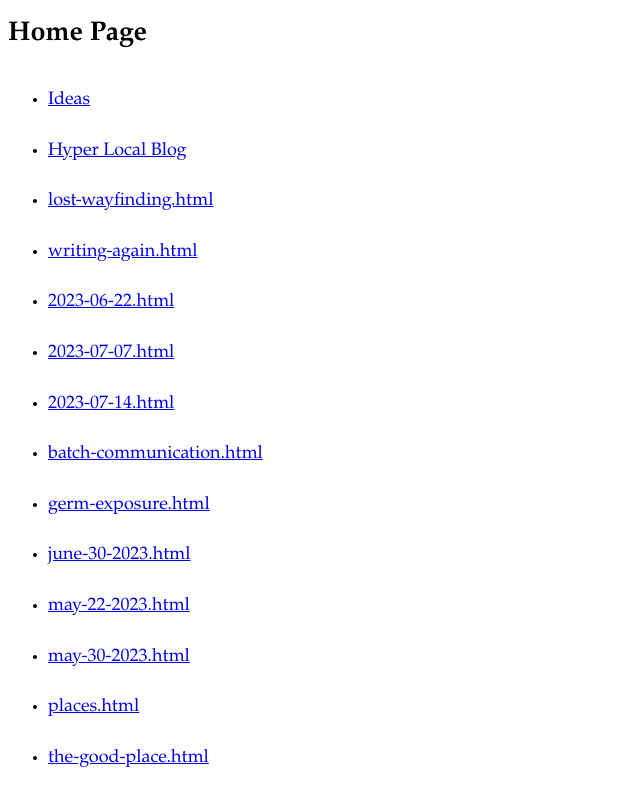
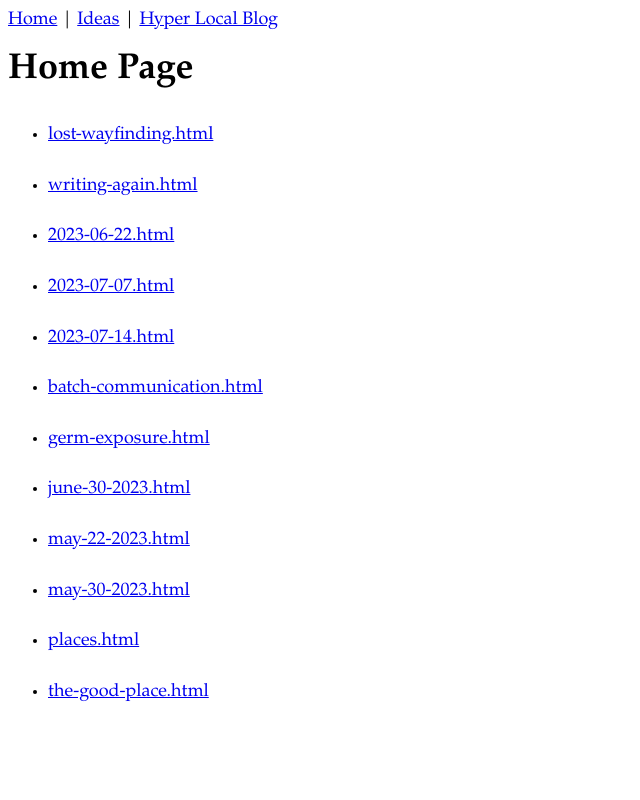
Before and after one commit to jimmyceroneii/lastweekilearned, a website: page html/index.html in a window 1280 px wide. Shown: the whole page, without its empty margins (0-640 px from the left). Drawn offline with Linux system fonts and the light colour scheme.

Commit message:
add navigation to index and future articles

```diff
--- a/html/index.html
+++ b/html/index.html
@@ -1,5 +1,6 @@
 <!DOCTYPE html>
 <html>
+
 <head>
     <meta charset=utf-8>
     <meta name=viewport content=width=device-width, initial-scale=1.0>
@@ -7,14 +8,18 @@
     <link rel=icon type=image/x-icon href=/images/favicon.png>
     <title>Home Page</title>
 </head>
+
 <body>
-<nav class=crumbs>
+    <nav class=menu>
+        <div>
+            <a href="./index.html">Home</a>
+            |
+            <a href=https://github.com/Jimmy-Neil-Have-Problems/idea-repository/wiki>Ideas</a>
+            |
+            <a href=./hyper-local>Hyper Local Blog</a>
+        </div>
+    </nav>
     <h1>Home Page</h1>
-    <ul>
-        <li class=crumb><a href=https://github.com/Jimmy-Neil-Have-Problems/idea-repository/wiki>Ideas</a></li>
-        <li class=crumb><a href=./hyper-local>Hyper Local Blog</a></li>
-    </ul>
-</nav>
     <ul>
         <li><a href="lost-wayfinding.html">lost-wayfinding.html</a><br></li>
         <li><a href="writing-again.html">writing-again.html</a><br></li>
@@ -28,5 +33,7 @@
         <li><a href="may-30-2023.html">may-30-2023.html</a><br></li>
         <li><a href="places.html">places.html</a><br></li>
         <li><a href="the-good-place.html">the-good-place.html</a><br></li>
-</ul></body>
+    </ul>
+</body>
+
 </html>
```
Also changed, not shown: 1 other file. Lines whose indentation alone changed are shown as unchanged.
